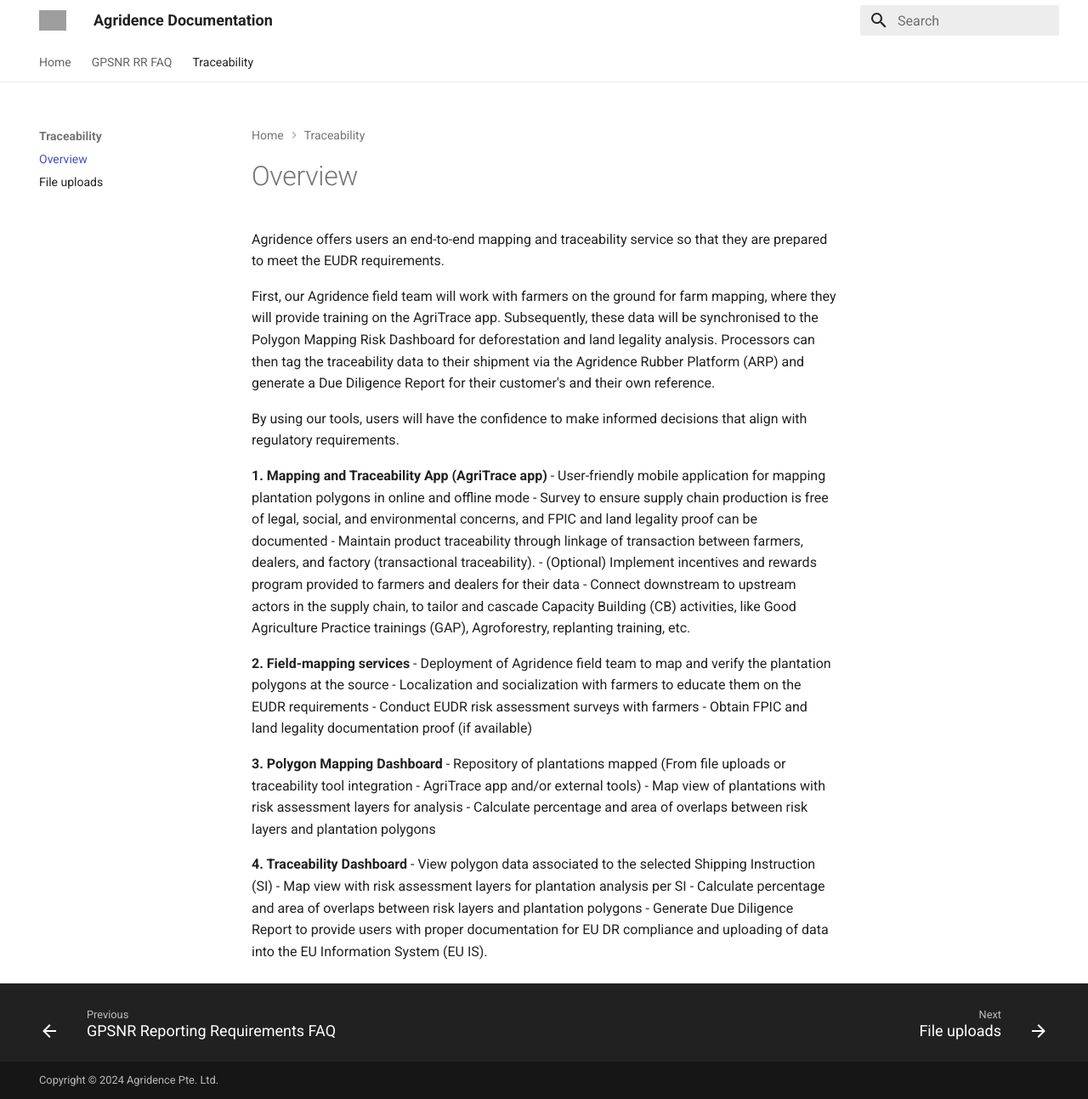
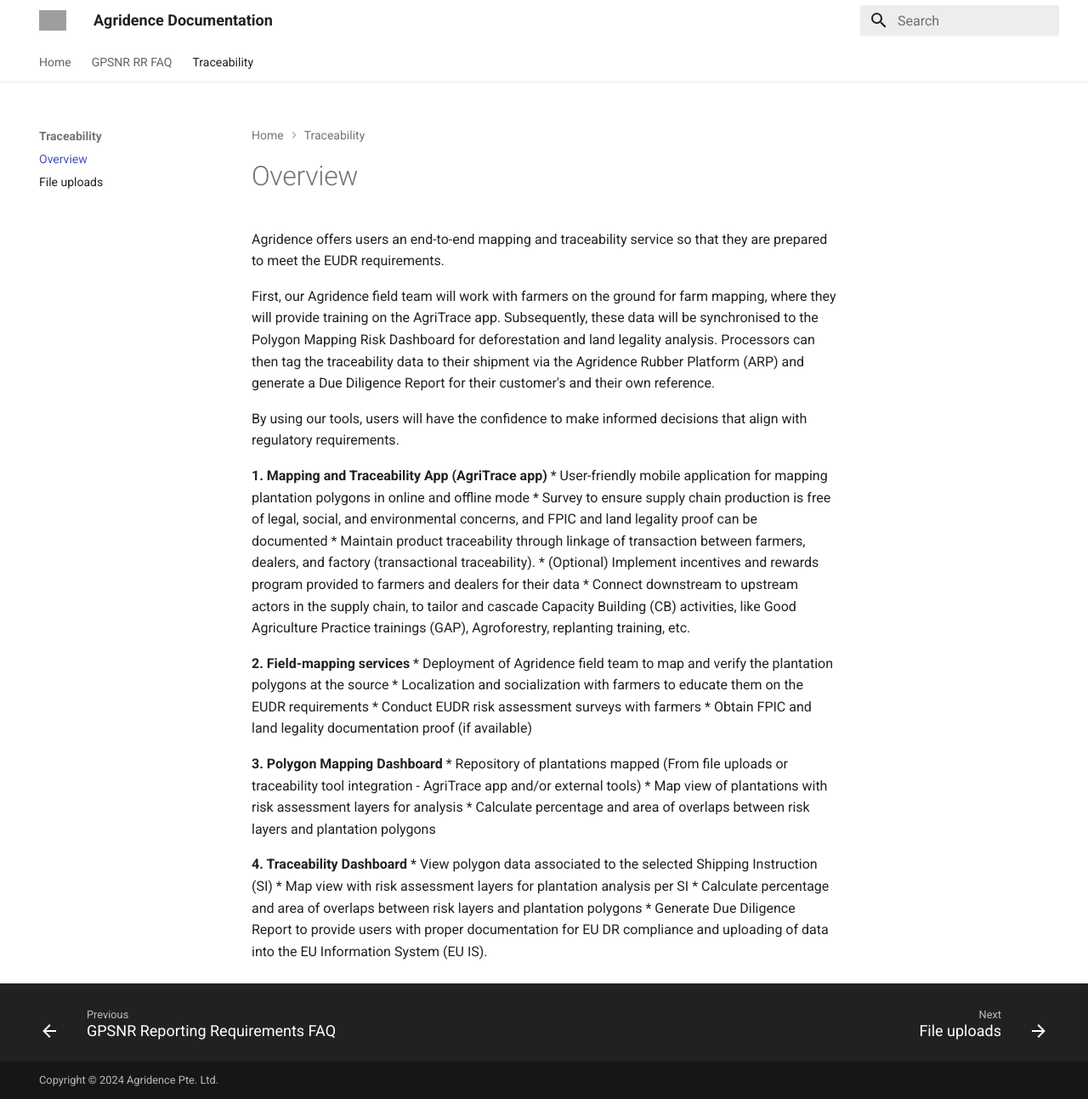
Before and after one commit to Agridence/public-docs, an MkDocs documentation site: the page built from docs/traceability/README.md, in a window 1280 px wide and 1293 px high. Shown: the whole window at 85% size. Built offline with MkDocs 1.6.1 and Material for MkDocs 9.7.7, drawn with Linux system fonts in a browser that asks for light colours; grey boxes are pictures that could not be loaded.

Commit message:
Gpsnr rr faq (#11)
* changed numbering format

* changed bullet point formatting

* bullet points

* new bullet point

```diff
--- a/docs/traceability/README.md
+++ b/docs/traceability/README.md
@@ -7,25 +7,25 @@ First, our Agridence field team will work with farmers on the ground for farm ma
 By using our tools, users will have the confidence to make informed decisions that align with regulatory requirements.
 
 **1. Mapping and Traceability App (AgriTrace app)**
- - User-friendly mobile application for mapping plantation polygons in online and offline mode
- - Survey to ensure supply chain production is free of legal, social, and environmental concerns, and FPIC and land legality proof can be documented
- - Maintain product traceability through linkage of transaction between farmers, dealers, and factory (transactional traceability).
- - (Optional) Implement incentives and rewards program provided to farmers and dealers for their data
- - Connect downstream to upstream actors in the supply chain, to tailor and cascade Capacity Building (CB) activities, like Good Agriculture Practice trainings (GAP), Agroforestry, replanting training, etc.
+* User-friendly mobile application for mapping plantation polygons in online and offline mode
+* Survey to ensure supply chain production is free of legal, social, and environmental concerns, and FPIC and land legality proof can be documented
+* Maintain product traceability through linkage of transaction between farmers, dealers, and factory (transactional traceability).
+* (Optional) Implement incentives and rewards program provided to farmers and dealers for their data
+* Connect downstream to upstream actors in the supply chain, to tailor and cascade Capacity Building (CB) activities, like Good Agriculture Practice trainings (GAP), Agroforestry, replanting training, etc.
 
 **2. Field-mapping services**
-- Deployment of Agridence field team to map and verify the plantation polygons at the source
-- Localization and socialization with farmers to educate them on the EUDR requirements
-- Conduct EUDR risk assessment surveys with farmers
-- Obtain FPIC and land legality documentation proof (if available)
+* Deployment of Agridence field team to map and verify the plantation polygons at the source
+* Localization and socialization with farmers to educate them on the EUDR requirements
+* Conduct EUDR risk assessment surveys with farmers
+* Obtain FPIC and land legality documentation proof (if available)
 
 **3. Polygon Mapping Dashboard**
-- Repository of plantations mapped (From file uploads or traceability tool integration - AgriTrace app and/or external tools)
-- Map view of plantations with risk assessment layers for analysis
-- Calculate percentage and area of overlaps between risk layers and plantation polygons
+* Repository of plantations mapped (From file uploads or traceability tool integration - AgriTrace app and/or external tools)
+* Map view of plantations with risk assessment layers for analysis
+* Calculate percentage and area of overlaps between risk layers and plantation polygons
 
 **4. Traceability Dashboard**
-- View polygon data associated to the selected Shipping Instruction (SI)
-- Map view with risk assessment layers for plantation analysis per SI
-- Calculate percentage and area of overlaps between risk layers and plantation polygons
-- Generate Due Diligence Report to provide users with proper documentation for EU DR compliance and uploading of data into the EU Information System (EU IS).
+* View polygon data associated to the selected Shipping Instruction (SI)
+* Map view with risk assessment layers for plantation analysis per SI
+* Calculate percentage and area of overlaps between risk layers and plantation polygons
+* Generate Due Diligence Report to provide users with proper documentation for EU DR compliance and uploading of data into the EU Information System (EU IS).
```
